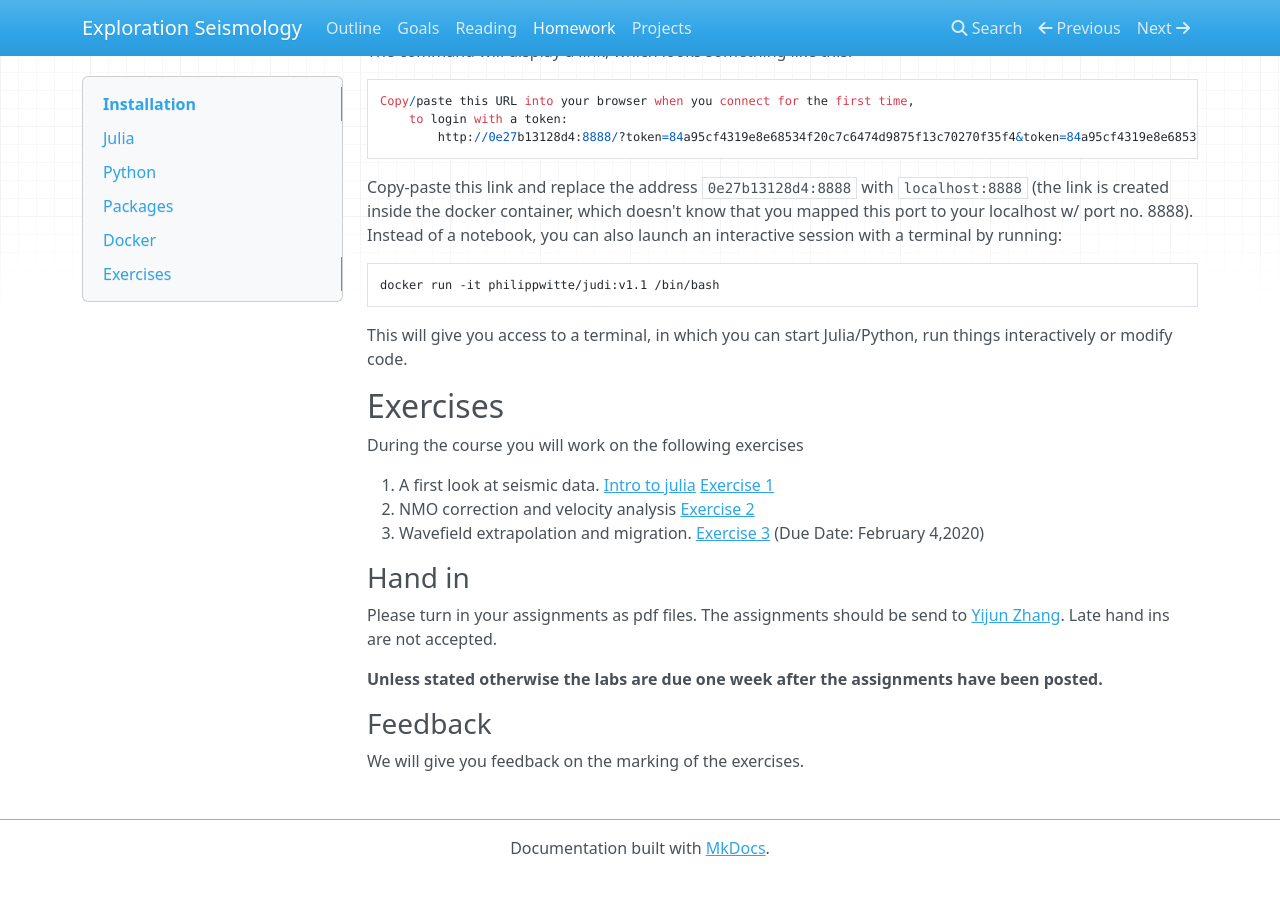
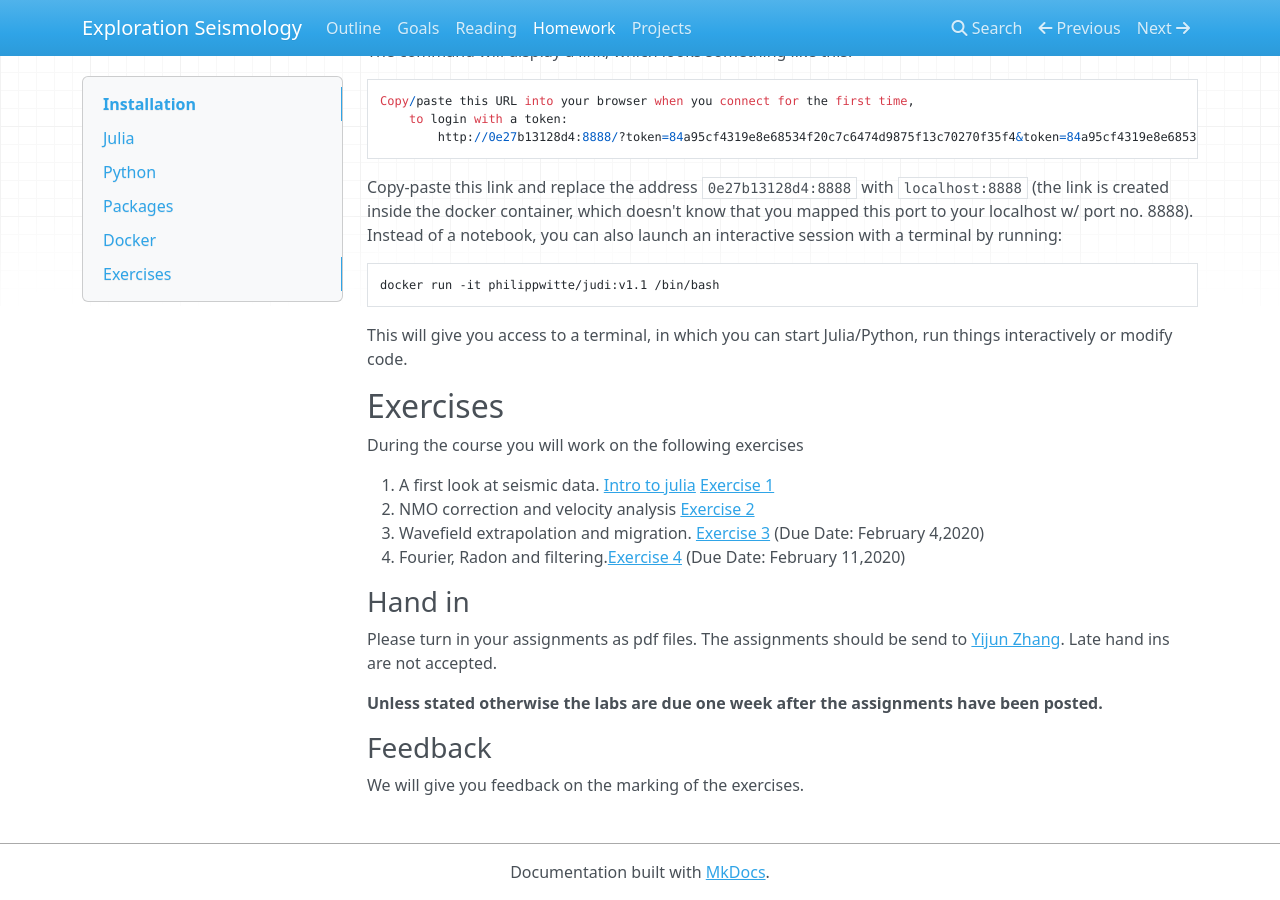
Before and after one commit to flexie/eas-4803-8803-ccs, an MkDocs documentation site: the page built from docs/homework.md, in a window 1280 px wide and 900 px high, scrolled down 1525 px. Built offline with MkDocs 1.6.1, drawn with Linux system fonts in a browser that asks for light colours; nearby versions of some CDN libraries; old or Windows-style settings are respelled for this version of MkDocs; before the commit the page ends 2401 px from its top, so only the background shows below that.

Commit message:
Update HW4

```diff
--- a/docs/homework.md
+++ b/docs/homework.md
@@ -92,6 +92,7 @@ During the course you will work on the following exercises
 1. A first look at seismic data. [Intro to julia](Assignments/introduction_to_julia.md) [Exercise 1](Assignments/Exercise1.md)
 2. NMO correction and velocity analysis [Exercise 2](Assignments/Exercise2.md)
 3. Wavefield extrapolation and migration. [Exercise 3](Assignments/Exercise3.md) (Due Date: February 4,2020)
+4. Fourier, Radon and filtering.[Exercise 4](Assignments/Exercise4.md) (Due Date: February 11,2020)
 
 <!--
 1. A first look at seismic data. [Intro to julia](Assignments/introduction_to_julia.md) [Exercise 1](Assignments/Exercise1.md) [[Solution]](https://www.slim.eos.ubc.ca/Teaching/EOSC454/exercise1_sol.html)
```
Also changed, not shown: 1 other file.
